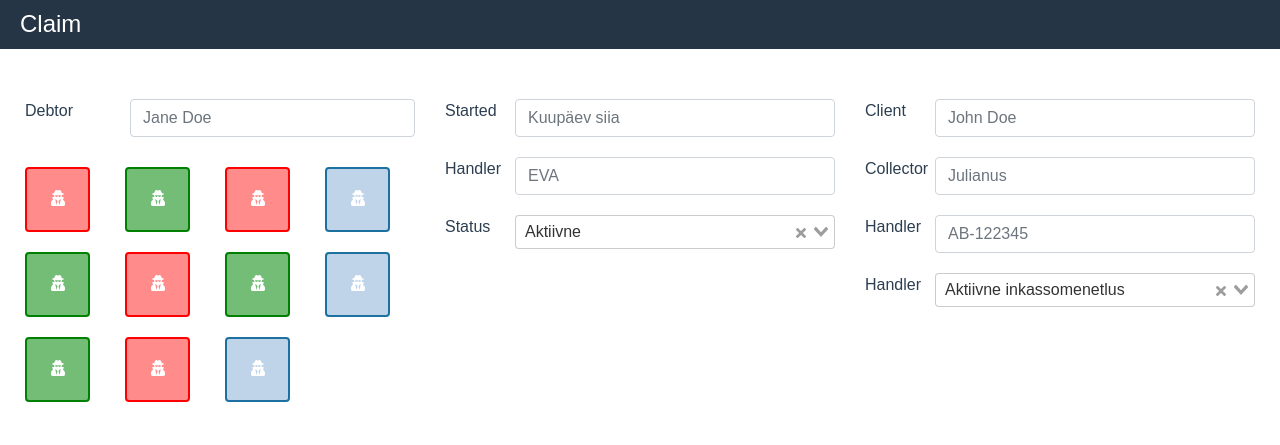
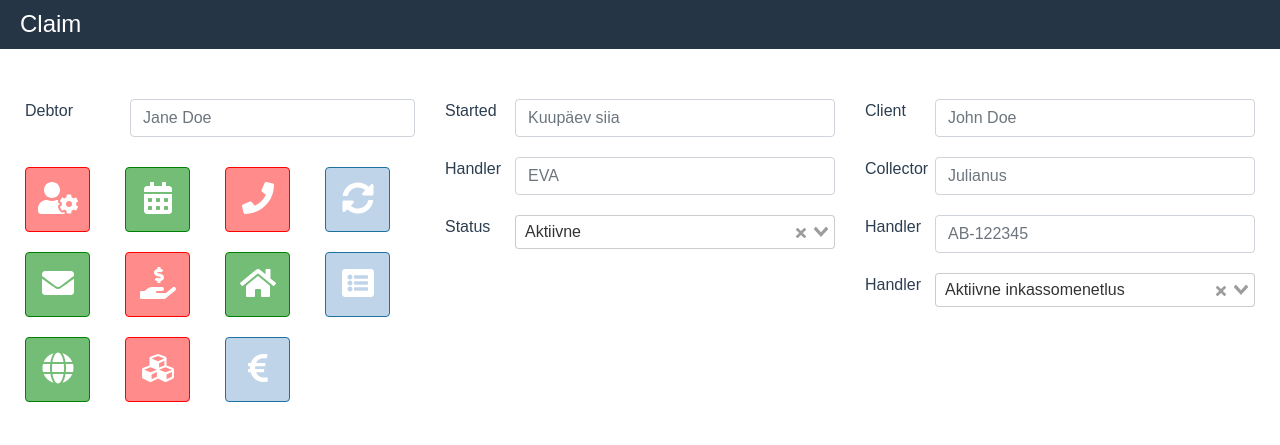
Before and after one commit to levatech007/vue-aurelius, a Vue app: page / in a window 1280 px wide. Shown: the top 445 px of the page. Built offline with nearby package versions, Linux system fonts and the light colour scheme.

Commit message:
dynamic button icons from static data

```diff
--- a/data.json
+++ b/data.json
@@ -1,15 +1,15 @@
 {
 "buttons": [
-  { "name":"edit", "icon":"", "style":"red" },
-  { "name":"calendar", "icon":"", "style":"green" },
-  { "name":"phone", "icon":"", "style":"red" },
-  { "name":"refresh", "icon":"", "style":"blue" },
-  { "name":"email", "icon":"", "style":"green" },
-  { "name":"payment", "icon":"", "style":"red" },
-  { "name":"address", "icon":"", "style":"green" },
-  { "name":"todo", "icon":"", "style":"blue" },
-  { "name":"web", "icon":"", "style":"green" },
-  { "name":"square", "icon":"", "style":"red" },
-  { "name":"money", "icon":"", "style":"blue" }
+  { "name":"edit", "icon":"user-cog", "style":"red" },
+  { "name":"calendar", "icon":"calendar-alt", "style":"green" },
+  { "name":"phone", "icon":"phone", "style":"red" },
+  { "name":"sync", "icon":"sync-alt", "style":"blue" },
+  { "name":"email", "icon":"envelope", "style":"green" },
+  { "name":"payment", "icon":"hand-holding-usd", "style":"red" },
+  { "name":"address", "icon":"home", "style":"green" },
+  { "name":"todo", "icon":"list-alt", "style":"blue" },
+  { "name":"web", "icon":"globe", "style":"green" },
+  { "name":"square", "icon":"cubes", "style":"red" },
+  { "name":"money", "icon":"euro-sign", "style":"blue" }
 ]
 }
--- a/src/components/SquareButton.vue
+++ b/src/components/SquareButton.vue
@@ -1,8 +1,9 @@
 <template>
   <button :class="style">
     <font-awesome-icon
-      :icon="['fas', 'user-secret']"
+      :icon="['fas', icon]"
       :style="{ color: 'white' }"
+      size="2x"
     />
   </button>
 </template>
@@ -30,6 +31,7 @@ button {
   margin-right: 35px;
   margin-bottom: 20px;
   border-style: solid;
+  border-width: 1px;
 }
 .button svg {
    fill: #FFF;
--- a/src/main.js
+++ b/src/main.js
@@ -4,13 +4,13 @@ import App from './App.vue'
 import 'bootstrap/dist/css/bootstrap.css'
 import 'bootstrap-vue/dist/bootstrap-vue.css'
 import { library } from '@fortawesome/fontawesome-svg-core'
-import { faUserSecret, faPhone } from '@fortawesome/free-solid-svg-icons'
+import { faUserSecret, faPhone, faUserCog, faCalendarAlt, faSyncAlt, faEnvelope, faHome, faListAlt, faGlobe, faCubes, faEuroSign, faHandHoldingUsd } from '@fortawesome/free-solid-svg-icons'
 import { FontAwesomeIcon } from '@fortawesome/vue-fontawesome'
 import store from './store'
 import vSelect from 'vue-select'
 Vue.component('v-select', vSelect)
 
-library.add(faUserSecret, faPhone)
+library.add(faUserSecret, faPhone, faUserCog, faCalendarAlt, faSyncAlt, faEnvelope, faHome, faListAlt, faGlobe, faCubes, faEuroSign, faHandHoldingUsd )
 
 Vue.component('font-awesome-icon', FontAwesomeIcon)
 
```
